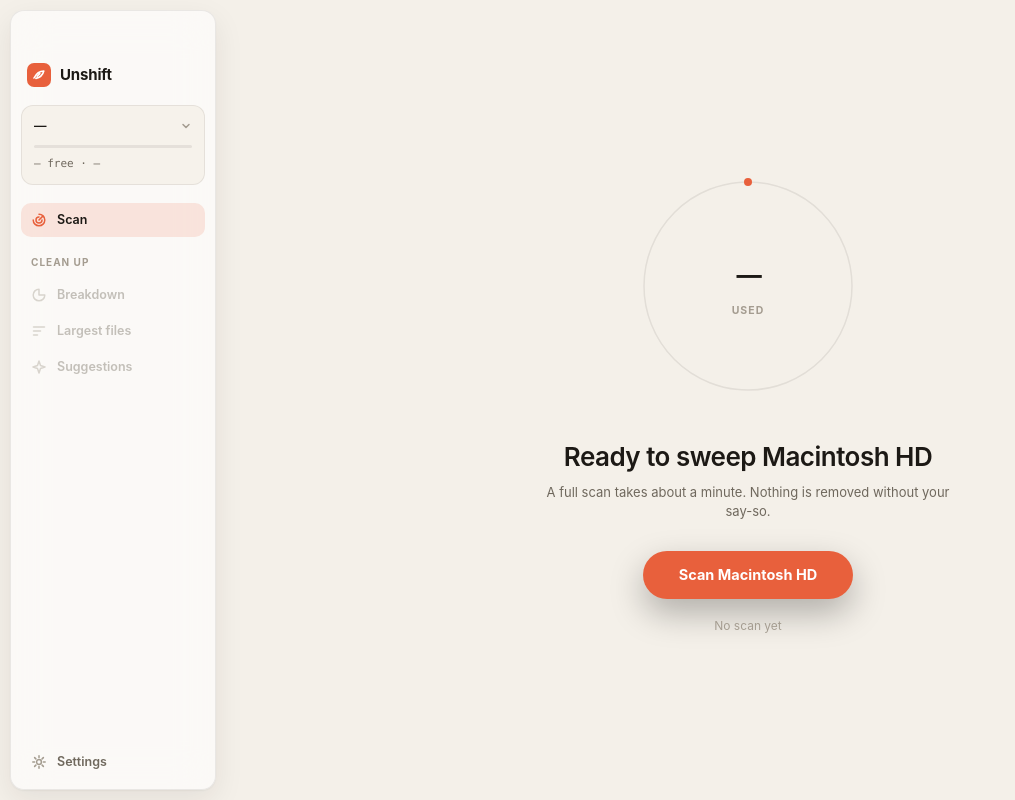
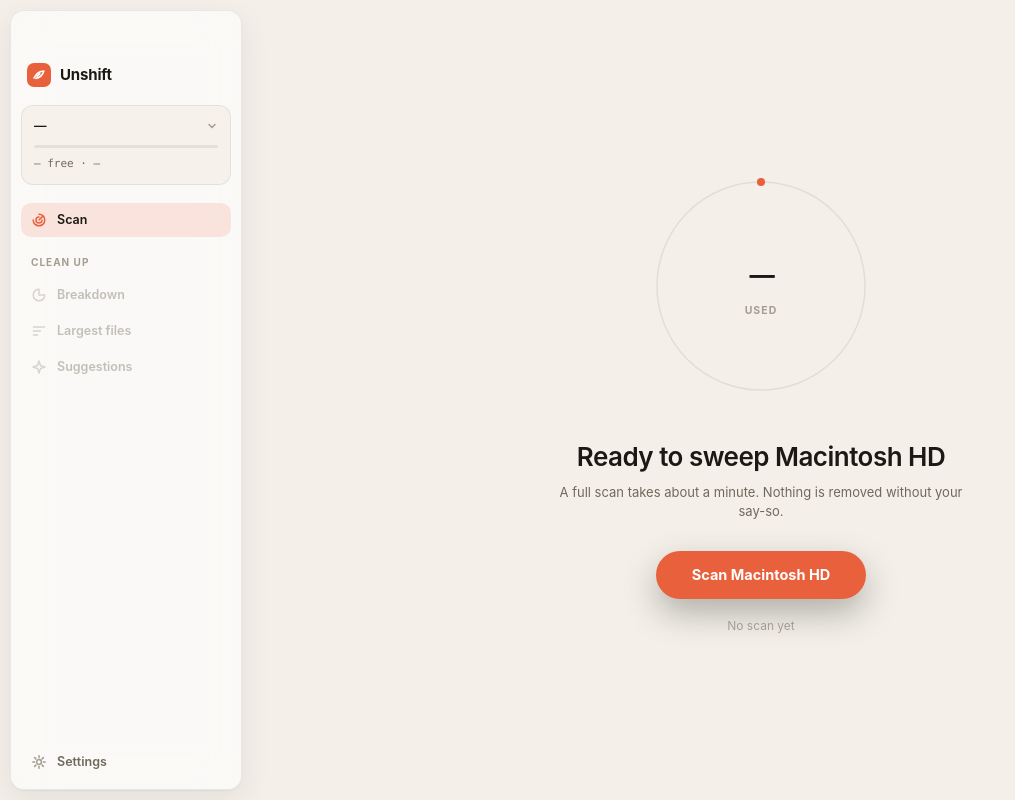
Before and after one commit to alchaplinsky/osoji, a React (Vite) app: page /Users/alex/Library/Developer/Xcode/DerivedData in a window 1280 px wide. Shown: the whole page, without its empty margins (0-1015 px from the left). Built offline with nearby package versions, Linux system fonts and the light colour scheme.

Commit message:
style(sidebar): widen sidebar to 232px via --side-w token
Move the sidebar width into a shared design token so the real sidebar
and the dev-preview placeholders stay in step.

```diff
--- a/src/components/Sidebar/Sidebar.module.css
+++ b/src/components/Sidebar/Sidebar.module.css
@@ -1,5 +1,5 @@
 .sidebar {
-  width: 206px;
+  width: var(--side-w);
   flex: none;
   display: flex;
   flex-direction: column;
--- a/src/design/themes.css
+++ b/src/design/themes.css
@@ -77,6 +77,7 @@
 
 :root, [data-layout="cards"] {
   --pad: 10px;
+  --side-w: 232px;
   --side-pad: 14px 10px 10px;
   --side-r: 14px;
   --side-bd: var(--line);
--- a/src/dev/previews/BreakdownPreview.module.css
+++ b/src/dev/previews/BreakdownPreview.module.css
@@ -6,7 +6,7 @@
 }
 
 .sidebar {
-  width: 206px;
+  width: var(--side-w);
   flex: none;
 }
 
--- a/src/dev/previews/LargestPreview.module.css
+++ b/src/dev/previews/LargestPreview.module.css
@@ -6,7 +6,7 @@
 }
 
 .sidebar {
-  width: 206px;
+  width: var(--side-w);
   flex: none;
 }
 
```
